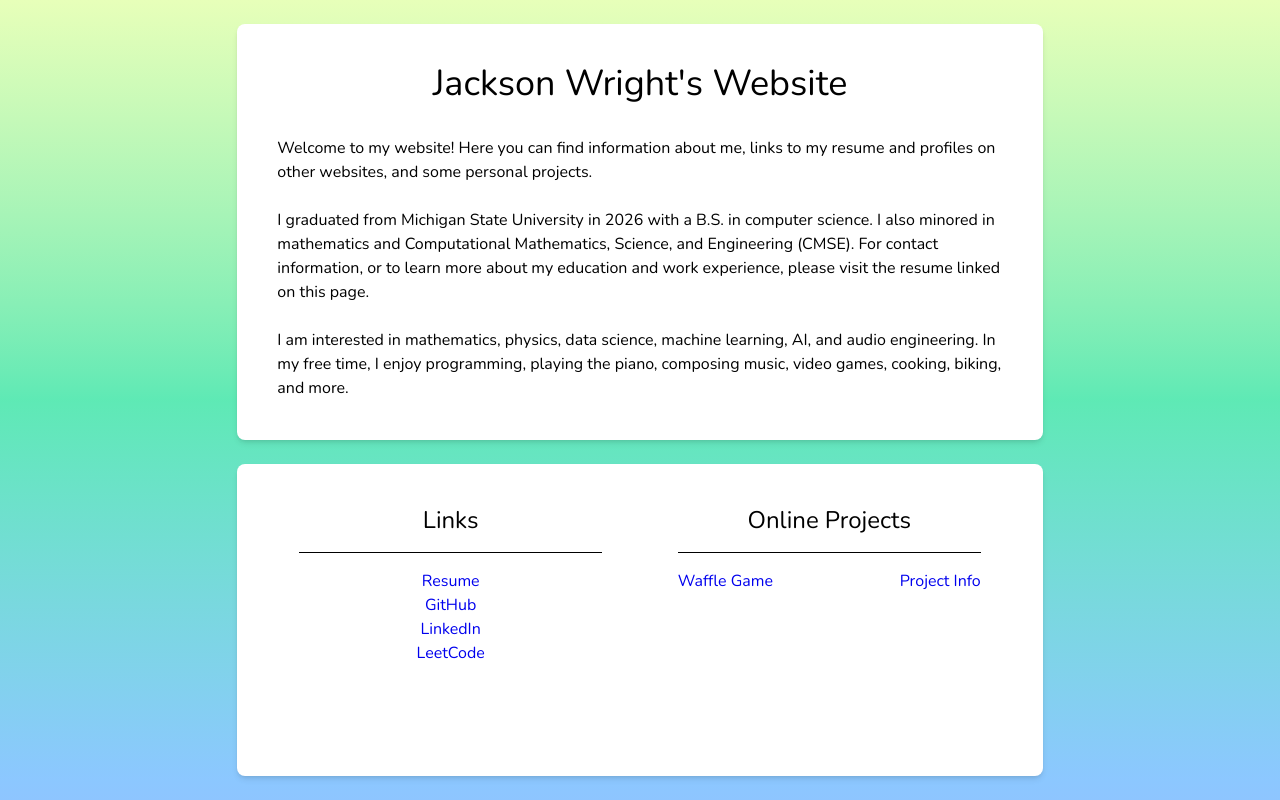
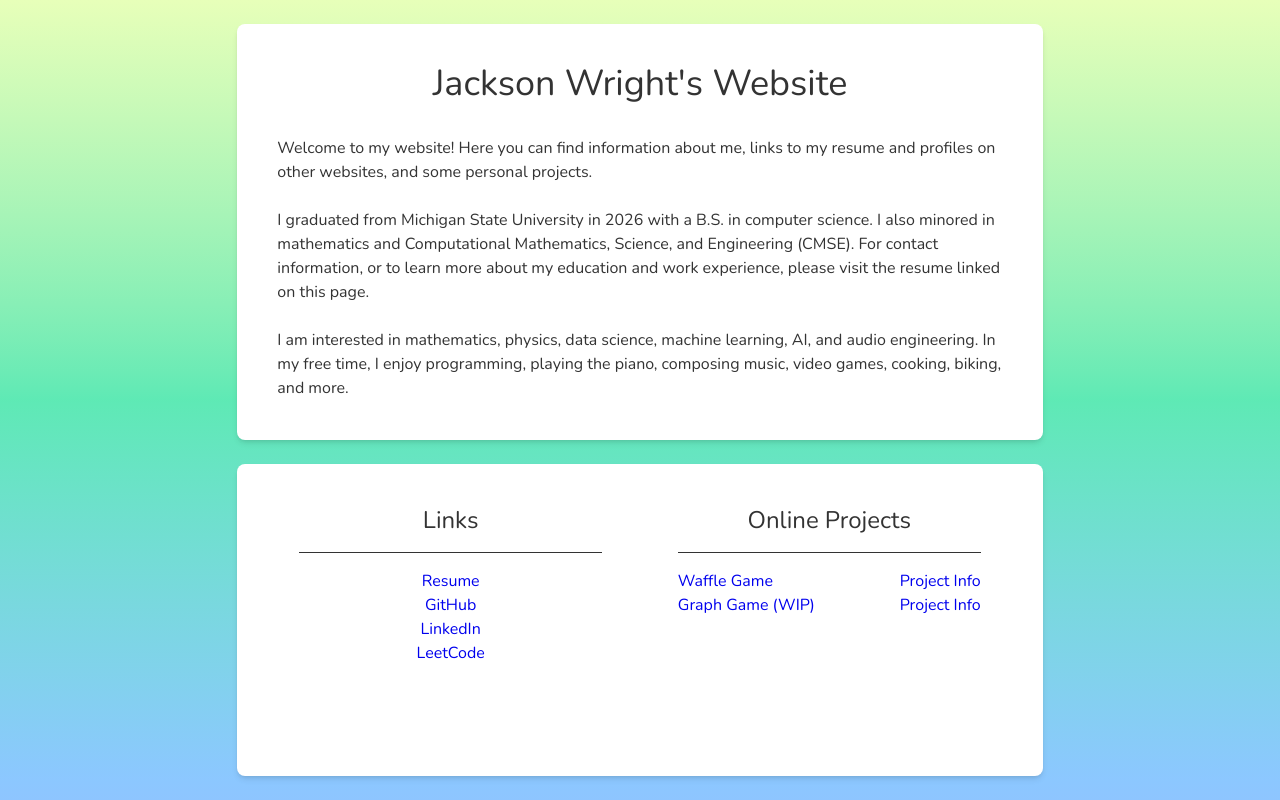
Before and after one commit to Spizzicato/professional-website, a Next.js app: page / in a window 1280 px wide. Built offline with nearby package versions, Linux system fonts and the light colour scheme.

Commit message:
graph game and text changes

```diff
--- a/app/globals.css
+++ b/app/globals.css
@@ -20,9 +20,7 @@
 }
 
 body {
-    background: var(--background);
-    color: var(--foreground);
-    /* font-family: Arial, Helvetica, sans-serif; */
+    color: #333333;
 }
 
 @layer components {
--- a/app/graphgame/edge.tsx
+++ b/app/graphgame/edge.tsx
@@ -11,7 +11,9 @@ export default class GraphEdge {
     mesh!: THREE.Mesh;
 
     constructor(id: string, a: GraphNode, b: GraphNode) {
+        // id is just for react (could be generated on the fly from node ids instead)
         this.id = id;
+
         this.a = a;
         this.b = b;
     }
--- a/app/graphgame/graphStore.tsx
+++ b/app/graphgame/graphStore.tsx
@@ -20,6 +20,8 @@ export interface GraphStore {
 	edgeStart: GraphNode | undefined;
 
 	synthVersion: number;
+
+	walkersMoving: boolean;
 
 	getNewIntId: () => string;
 
@@ -46,6 +48,7 @@ export interface GraphStore {
 
 	addWalker: (startNode?: GraphNode) => void;
 	removeWalker: (walker: GraphWalker) => void;
+	toggleWalkersMoving: () => void;
 
 	setNodeSynthParameter: (
 		node: GraphNode,
@@ -58,6 +61,7 @@ export const useGraphStore = create<GraphStore>()(subscribeWithSelector((set, ge
 	nodes: new Set(),
 	edges: new Map(),
 	walkers: new Set(),
+	walkersMoving: true,
 	topId: -1,
 
     selectedNode: undefined,
@@ -249,6 +253,12 @@ export const useGraphStore = create<GraphStore>()(subscribeWithSelector((set, ge
 		});
 	},
 
+	toggleWalkersMoving: () => {
+		set((state) => ({
+			walkersMoving: !state.walkersMoving,
+		}));
+	},
+
     setNodeSynthParameter: (node, parameter, value) => {
         node.synth.updateParameter(parameter, value);
 
--- a/app/graphgame/graphView.tsx
+++ b/app/graphgame/graphView.tsx
@@ -18,8 +18,8 @@ export function GraphView() {
 	const edges = useMemo(() => {
 		return Array.from(
 			new Set(
-                Array.from(
-                    edgesRaw.values()).flatMap((e) => Array.from(e.values())
+                Array.from(edgesRaw.values()).flatMap(
+                    (e) => Array.from(e.values())
                 )
 			)
 		);
@@ -108,7 +108,10 @@ export function GraphView() {
         else
             graph.unhoverNode();
 
-        if (isJustPressed(' ') && hit) {
+        if (isJustPressed('Enter')) {
+            graph.toggleWalkersMoving();
+        }
+        else if (isJustPressed(' ') && hit) {
             if (node) {
                 if (graph.edgeStarted())
                     graph.endEdge(node);
--- /dev/null
+++ b/app/graphgame/gridBackground.tsx
@@ -0,0 +1,16 @@
+import { gridSize } from "./helpers";
+
+const extent = 4000;
+const divisions = extent / gridSize;
+
+export default function GridBackground() {
+	return (
+		<gridHelper
+			args={[extent, divisions, 0x666666, 0x3a3a3a]}
+			rotation={[Math.PI / 2, 0, 0]}
+			position={[0, 0, -0.5]}
+			raycast={() => null}
+			frustumCulled={false}
+		/>
+	);
+}
--- a/app/graphgame/inputRecorder.tsx
+++ b/app/graphgame/inputRecorder.tsx
@@ -19,20 +19,14 @@ export default function InputRecorder() {
 			syncModifiers(e);
             keyDown(e.key);
 
-			if (e.key === "ArrowUp" || e.key === "ArrowDown" || e.key === "ArrowLeft" || e.key === "ArrowRight") {
+			if (e.key === " " || e.key === "Enter" || e.key === "ArrowUp" || e.key === "ArrowDown" || e.key === "ArrowLeft" || e.key === "ArrowRight") {
 				e.preventDefault();
 			}
 
 			if (e.ctrlKey || e.metaKey) {
 				if (
-					e.key === "+" ||
-					e.key === "-" ||
-					e.key === "=" ||
-					e.key === "_" ||
-					e.key === "0" ||
-					e.code === "NumpadAdd" ||
-					e.code === "NumpadSubtract" ||
-					e.code === "NumpadZero"
+					e.key === "+" || e.key === "-" || e.key === "=" || e.key === "_" || e.key === "0" ||
+					e.code === "NumpadAdd" || e.code === "NumpadSubtract" || e.code === "NumpadZero"
 				) {
 					e.preventDefault();
 				}
--- a/app/graphgame/node.tsx
+++ b/app/graphgame/node.tsx
@@ -16,7 +16,9 @@ export default class GraphNode {
     angularVelocity: number = 1;
 
     constructor(id: string, position?: THREE.Vector3) {
+        // id is just for react
         this.id = id;
+
         this.initialPosition = position ?? new THREE.Vector3(0, 0, 0);
         this.initialRotation = new THREE.Euler(
             2 * Math.PI * randomPositiveOffset(),
--- a/app/graphgame/walkerView.tsx
+++ b/app/graphgame/walkerView.tsx
@@ -3,6 +3,7 @@ import { useFrame } from "@react-three/fiber";
 import GraphWalker from './walker';
 import { useRef } from 'react';
 import { getColorFromPosition } from './helpers';
+import { useGraphStore } from './graphStore';
 
 const walkerGeometry = new THREE.SphereGeometry(1, 32, 32);
 const defaultScale = 1.33;
@@ -25,6 +26,8 @@ export default function WalkerView({ walker }: WalkerViewProps) {
         if (!walker.currentPathIsValid()) {
             walker.updateTarget();
         }
+
+        if (!useGraphStore.getState().walkersMoving) return;
 
         if (!walker.sourceNode?.mesh) return;
         if (!walker.targetNode?.mesh) {
--- a/app/layout.tsx
+++ b/app/layout.tsx
@@ -36,10 +36,7 @@ export function Main(
 
 export function Navbar() {
     return (
-        <div className="
-            hidden grid-rows-[auto_1fr] gap-6 min-h-dvh w-full mx-auto p-6 pr-0
-            lg:grid
-        ">
+        <div className="hidden grid-rows-[auto_1fr] gap-6 min-h-dvh w-full mx-auto p-6 pr-0 lg:grid">
             {/* <nav className='basic-card'>
                 hi
             </nav> */}
@@ -51,11 +48,8 @@ export function StandardLayout(
     {children}: Readonly<{children: React.ReactNode}>,
 ) {
     return (
-        <div className="min-h-dvh bg-linear-to-b from-[#E7FFB9] via-emerald-300 to-blue-300 text-black">
-            <div className="
-                grid grid-rows-1 grid-cols-1 justify-items-center
-                lg:grid-cols-[1fr_4fr_1fr]
-            ">
+        <div className="min-h-dvh bg-linear-to-b from-[#E7FFB9] via-emerald-300 to-blue-300">
+            <div className="grid grid-rows-1 grid-cols-1 justify-items-center lg:grid-cols-[1fr_4fr_1fr]">
                 <Navbar/>
                 <Main children={children}/>
             </div>
--- a/app/page.tsx
+++ b/app/page.tsx
@@ -39,7 +39,8 @@ export default function Page() {
                         <hr/>
                     </div>
                     <div className="grid grid-cols-2 auto-rows-max gap-x-4 text-center [&>a:nth-child(odd)]:justify-self-start [&>a:nth-child(even)]:justify-self-end">
-                        <Link href="/wafflegame">Waffle Game</Link> <Link href="/wafflegame/info">Project Info</Link>
+                        <Link href="/wafflegame" className="text-nowrap">Waffle Game</Link> <Link href="/wafflegame/info">Project Info</Link>
+                        <Link href="/graphgame" className="text-nowrap">Graph Game (WIP)</Link> <Link href="/graphgame/info">Project Info</Link>
                     </div>
 
                 </div>
```
Also changed, not shown: 1 other file (tests, documents, lock files or other folders).
